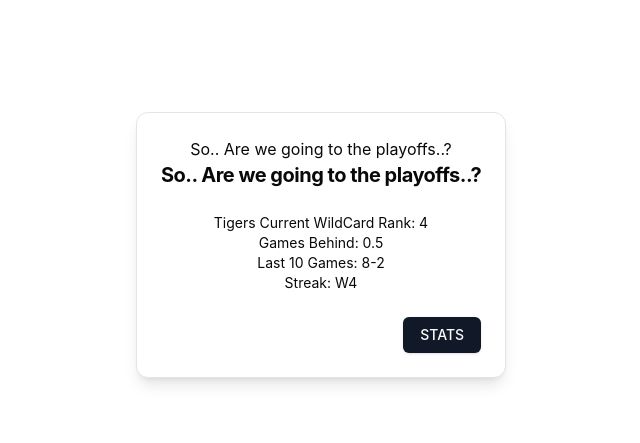
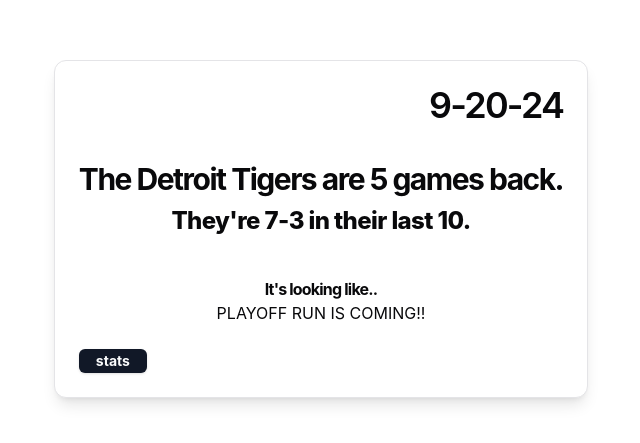
Before and after one commit to robert-phillips33/motorCityKitties, a React (Vite) app: page /wildcard in a window 1280 px wide. Shown: the part 171-614 px from the top of the page, without its empty margins (319-959 px from the left). Built offline with nearby package versions, Linux system fonts and the light colour scheme; the HTML template or start-up script is replaced by a standard one.

Commit message:
Tried added functionality for wildcard component, no luck. back at it tomorrow.

```diff
--- a/src/components/WildCard.jsx
+++ b/src/components/WildCard.jsx
@@ -1,22 +1,54 @@
-import { Card, CardHeader, CardTitle, CardContent, CardFooter } from '@/components/ui/Card';
+import { useEffect, useState } from 'react';
+import {
+  Card,
+  CardHeader,
+  CardTitle,
+  CardContent,
+  CardFooter
+} from '@/components/ui/Card';
 import { Button } from '@/components/ui/Button';
-import mockDataWildCard from '../assets/mockDataWildCard.json';
+import mockDataWildCard from '../assets/mockDataWildCard.json';  // Mock data
 
 const WildCard = () => {
+  const [teamData, setTeamData] = useState(null);
+
+  useEffect(() => {
+    // Simulate fetching WildCard data for Detroit Tigers
+    const fetchWildCardData = () => {
+      const detroitTigersData = mockDataWildCard.find(team => team.TeamID === 17); // Assuming "DET" teamID
+      setTeamData(detroitTigersData);
+    };
+
+    fetchWildCardData();
+  }, []);
+
+  if (!teamData) {
+    return <p>Loading...</p>;
+  }
+
   return (
-    <div className="flex justify-center mt-8">
-      <Card className="w-full max-w-md shadow-lg">
-        <CardHeader>So.. Are we going to the playoffs..?
-          <CardTitle className="text-xl font-bold">So.. Are we going to the playoffs..?</CardTitle>
+    <div className="flex justify-center">
+      <Card className="shadow-lg">
+        <CardHeader className>
+          <CardTitle className="text-4xl text-right font-bolder tracking-tighter mb-0">
+          9-20-24
+          </CardTitle>
         </CardHeader>
         <CardContent>
-          <p className="text-sm">Tigers Current WildCard Rank: 4</p>
-          <p className="text-sm">Games Behind: 0.5</p>
-          <p className="text-sm">Last 10 Games: 8-2</p>
-          <p className="text-sm">Streak: W4</p>
+          <h1 className="mt-3 text-3xl tracking-tighter mb-2 font-bold">
+            The Detroit Tigers are 5 games back. <br></br>
+          </h1>
+          <h2 className="text-2xl font-extrabold tracking-tight">
+            They're 7-3 in their last 10.
+          </h2>
+          <h3 className="text-med text- font-bold tracking-tighter mt-10">
+            It's looking like..
+         </h3>
+         <p className=''>PLAYOFF RUN IS COMING!!</p>
         </CardContent>
-        <CardFooter className="flex justify-end">
-          <Button onClick={() => window.history.back()}>STATS</Button>
+        <CardFooter className="flex justify-start">
+          <Button className='font-bold w-13 h-6'
+            onClick={() => window.history.back()}>stats</Button>
         </CardFooter>
       </Card>
     </div>
@@ -24,3 +56,5 @@
 };
 
 export default WildCard;
+
+"mt-3 text-5xl tracking-tighter font-bold"
```
